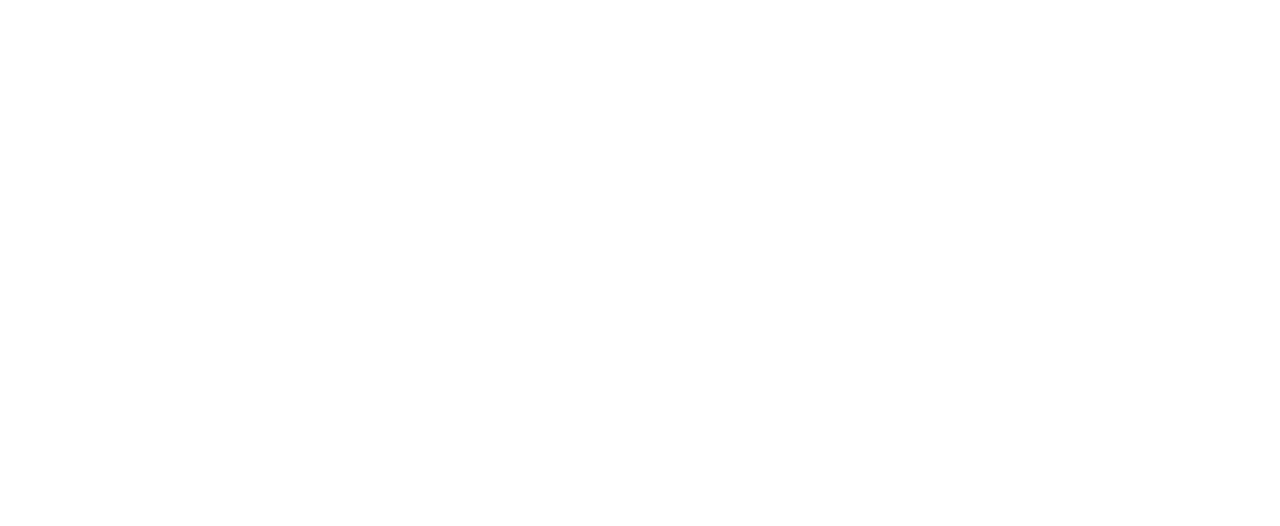
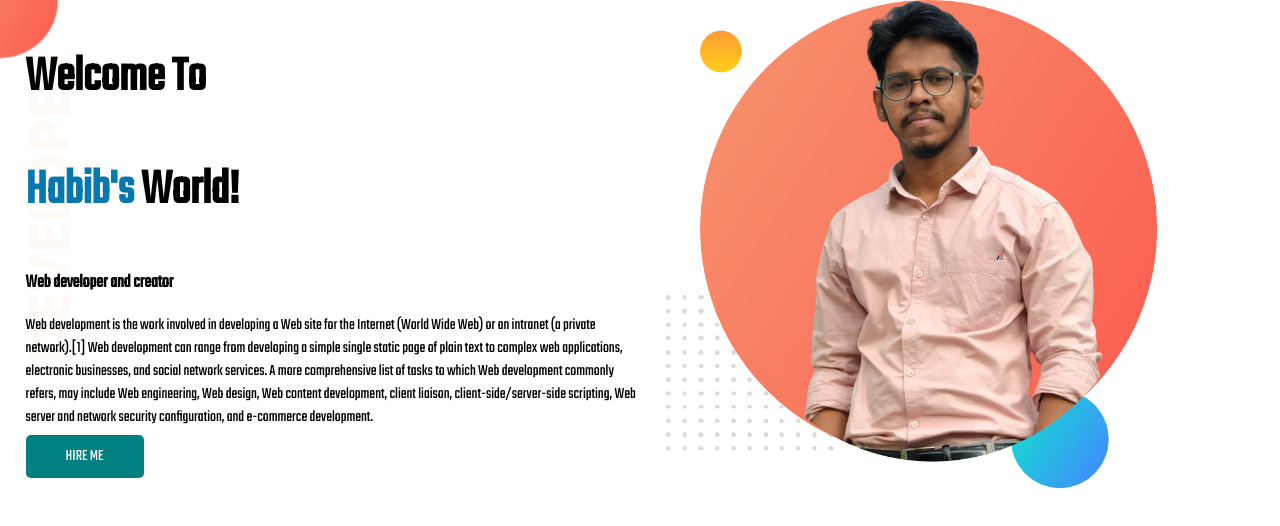
Before and after one commit to myselfhabib/developer-portfolio, a plain HTML site: page index.html in a window 1280 px wide. Drawn offline with Linux system fonts and the light colour scheme; a web font is replaced by a local one.

Commit message:
top banner added

```diff
--- a/index.html
+++ b/index.html
@@ -1,13 +1,41 @@
 <!DOCTYPE html>
 <html lang="en">
+
 <head>
     <meta charset="UTF-8">
     <meta http-equiv="X-UA-Compatible" content="IE=edge">
     <meta name="viewport" content="width=device-width, initial-scale=1.0">
     <title>Habib's Portfolio</title>
+    <link rel="preconnect" href="https://fonts.googleapis.com">
+    <link rel="preconnect" href="https://fonts.gstatic.com" crossorigin>
+    <link
+        href="https://fonts.googleapis.com/css2?family=Qahiri&family=Teko:wght@300;400&family=Zen+Tokyo+Zoo&display=swap"
+        rel="stylesheet">
     <link rel="stylesheet" href="style.css">
 </head>
+
 <body>
+    <section class="top-banner">
+        <div class="half-width">
+            <h1>Welcome To</h1>
+            <h1><span class="color1">Habib's</span> World!</h1>
+            <h3>Web developer and creator</h3>
+            <p>Web development is the work involved in developing a Web site for the Internet (World Wide Web) or an
+                intranet (a private network).[1] Web development can range from developing a simple single static page
+                of
+                plain text to complex web applications, electronic businesses, and social network services. A more
+                comprehensive list of tasks to which Web development commonly refers, may include Web engineering, Web
+                design, Web content development, client liaison, client-side/server-side scripting, Web server and
+                network
+                security configuration, and e-commerce development.</p>
+            <a class="link-button" target="_blank"
+                href="https://www.linkedin.com/in/habibur-rahman-habib-11990a216/">HIRE ME</a>
+        </div>
+        <div class="half-width">
+            <img src="images/habibbg.png" alt="">
+        </div>
+    </section>
 
 </body>
+
 </html>
--- a/style.css
+++ b/style.css
@@ -0,0 +1,32 @@
+body{
+    font-family: 'Teko', sans-serif;
+    margin: 0;
+}
+h1{
+    font-size: 50px;
+}
+.color1{
+    color: rgb(6, 120, 173);
+}
+section{
+    display: flex;
+}
+.half-width{
+    width: 50%;
+    padding-left: 2%;
+}
+.half-width img{
+    width: 80%;
+}
+.link-button{
+    text-decoration: none;
+    background-color: teal;
+    color: white;
+    font-weight: 500;
+    padding: 10px 40px;
+    border-radius: 5px;
+}
+.top-banner{
+    background-image: url(images/top-banner.png);
+    background-repeat: no-repeat;
+}
```
Also changed, not shown: images/dream-bg.png (added), images/exp-bg.png (added), images/habibbg.png (added), images/jhankar.png (added), images/jhankar2.png (added), images/my-bg.png (added), images/my-bg2.png (added), images/top-banner.png (added), show off/img3.jpg (added), 5 other files.
